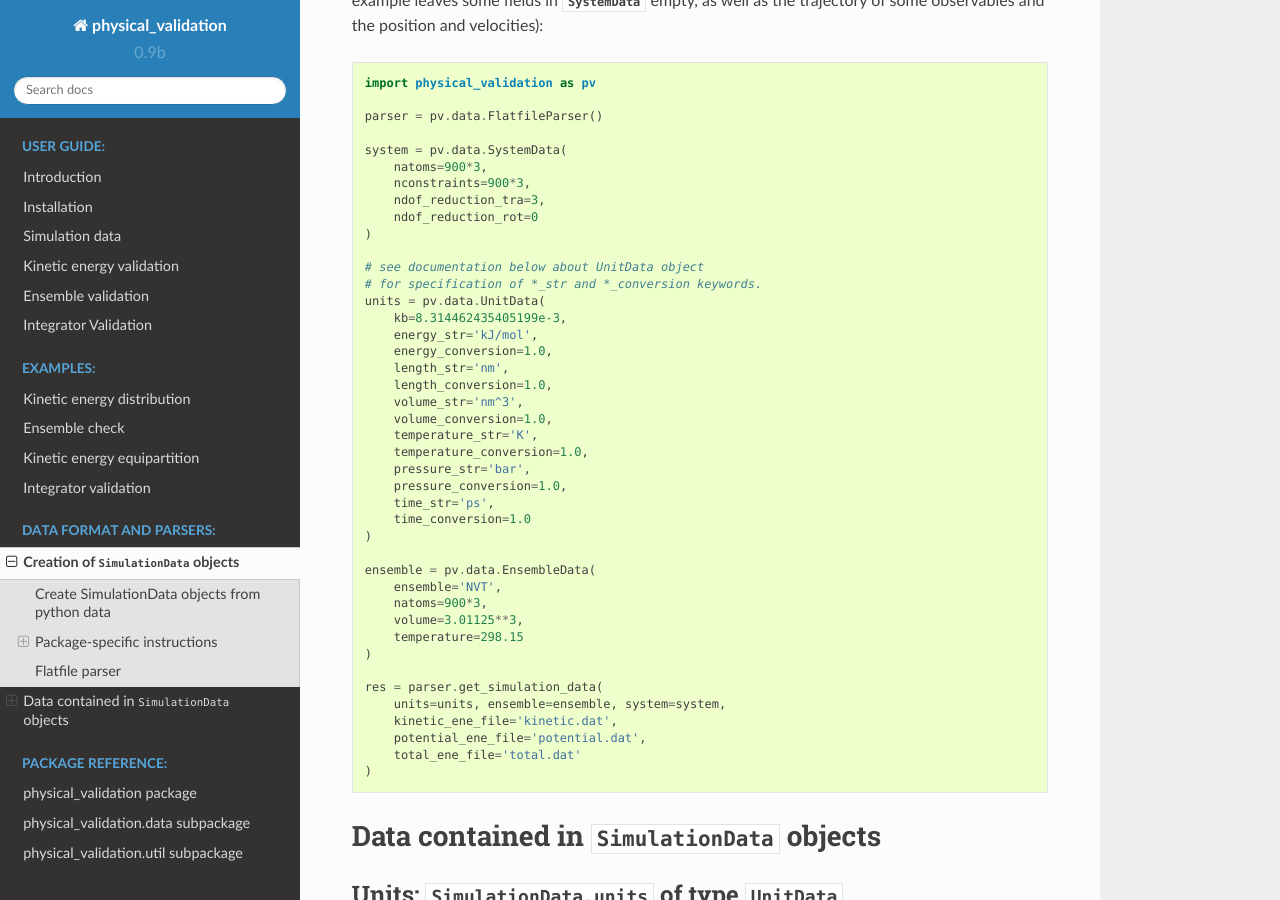
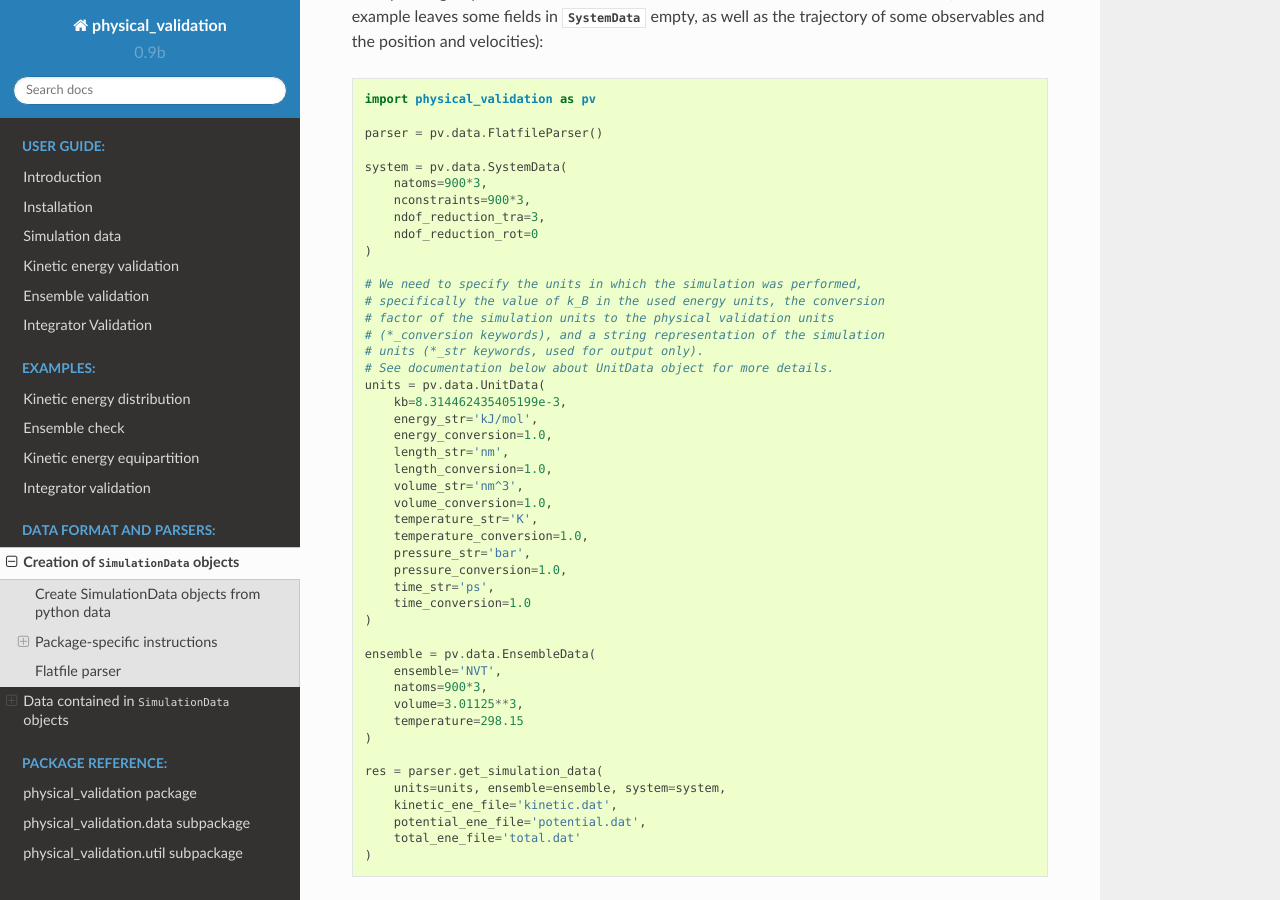
Before and after one commit to shirtsgroup/physical_validation, a Sphinx documentation site: the page built from doc/simulation_data.rst, in a window 1280 px wide and 900 px high, scrolled down 3668 px. Built offline with Sphinx 7.4.7 and the Read the Docs theme 2.0.0, drawn with Linux system fonts in a browser that asks for light colours; some of the changed text lies outside the part shown.

Commit message:
Small documentation fixes (#185)
Fixes #168

```diff
--- a/doc/simulation_data.rst
+++ b/doc/simulation_data.rst
@@ -151,7 +151,8 @@ Example usage:
    parser = physical_validation.data.LammpsParser()
 
    res = parser.get_simulation_data(
-       # LAMMPS parser cannot read ensemble definition
+       # The LAMMPS parser cannot infer the ensemble from the LAMMPS files,
+       # so we pass an EnsembleData object with the information matching the simulation
        ensemble=physical_validation.data.EnsembleData(
            ensemble="NVT",
            natoms=900,
@@ -205,8 +206,12 @@ velocities):
        ndof_reduction_rot=0
    )
 
-   # see documentation below about UnitData object
-   # for specification of *_str and *_conversion keywords.
+   # We need to specify the units in which the simulation was performed,
+   # specifically the value of k_B in the used energy units, the conversion
+   # factor of the simulation units to the physical validation units
+   # (*_conversion keywords), and a string representation of the simulation
+   # units (*_str keywords, used for output only).
+   # See documentation below about UnitData object for more details.
    units = pv.data.UnitData(
        kb=8.314462435405199e-3,
        energy_str='kJ/mol',
```
